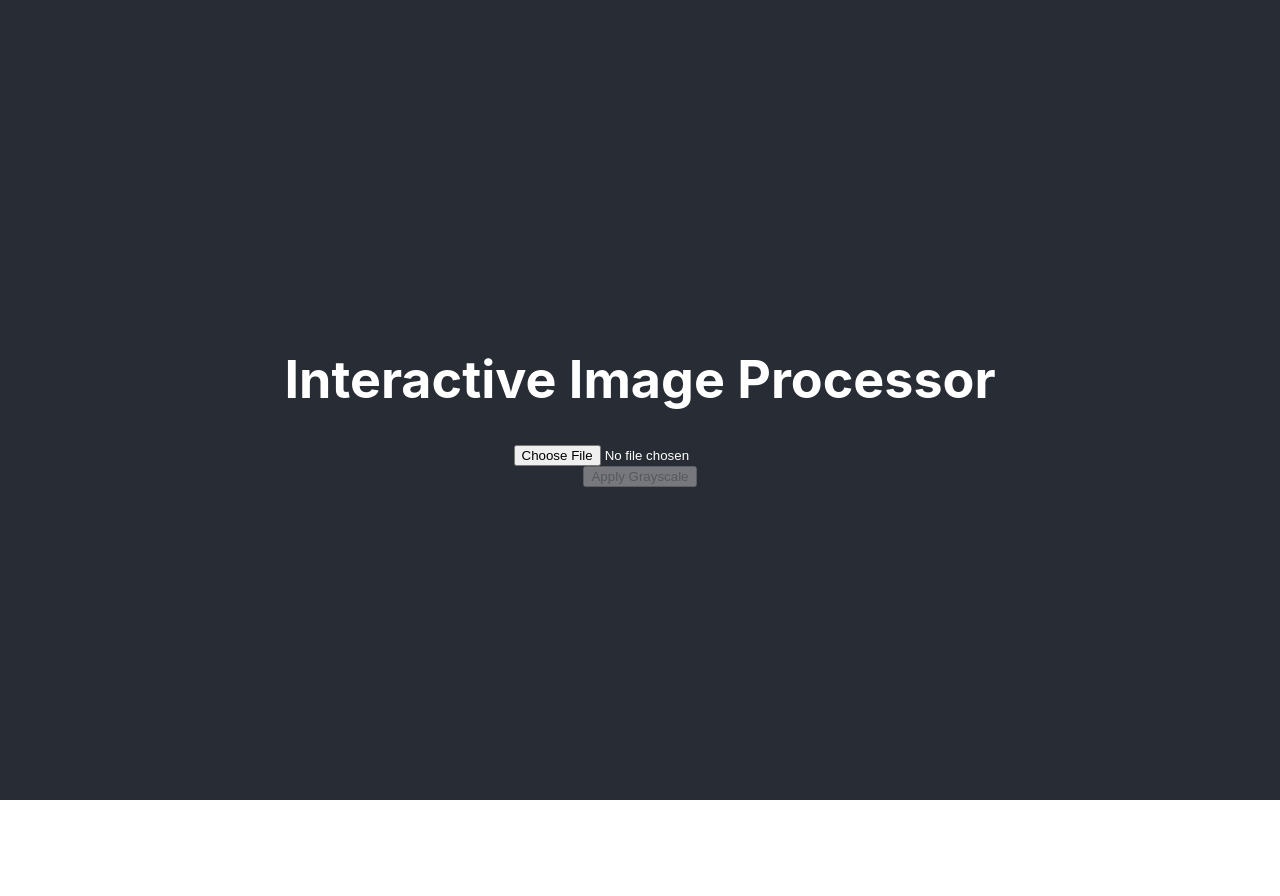
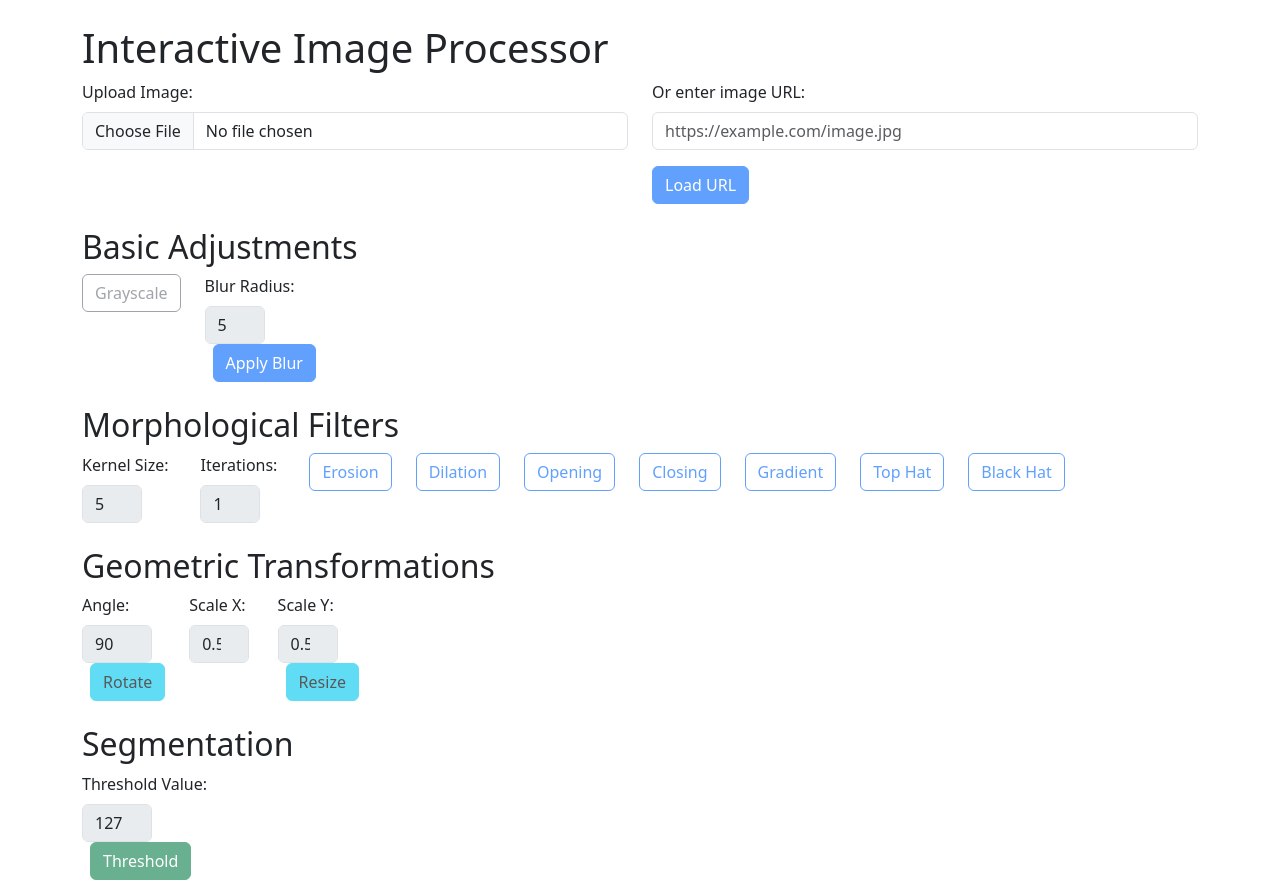
Before and after one commit to Tydotbaba/interactive-web-image-editor, a React (Create React App) app in the folder frontend/: page / in a window 1280 px wide. Before the commit the page ends 800 px from the top, so only its background shows below. Built offline with nearby package versions, Linux system fonts and the light colour scheme.

Commit message:
added sevarl image processing operations

```diff
--- a/frontend/package.json
+++ b/frontend/package.json
@@ -7,7 +7,9 @@
     "@testing-library/jest-dom": "^6.6.3",
     "@testing-library/react": "^16.1.0",
     "@testing-library/user-event": "^13.2.1",
+    "bootstrap": "^5.3.5",
     "react": "^19.1.0",
+    "react-bootstrap": "^2.10.9",
     "react-dom": "^19.1.0",
     "react-scripts": "5.0.1",
     "web-vitals": "^2.1.0"
--- a/frontend/src/App.js
+++ b/frontend/src/App.js
@@ -1,16 +1,27 @@
-// Frontend code for an interactive image processing application
-// This code allows users to upload an image, apply a grayscale filter, and view the processed image.
-// The application communicates with a backend server to process the image.
-// The backend server is expected to be running on localhost:8000 and should have an endpoint '/process_image'.
-// The backend server should accept a POST request with the image data and the desired operation (grayscale).
-// The backend server should return the processed image in base64 format.
-// The frontend code uses React for building the user interface.
 import React, { useState } from 'react';
-import './App.css';
+import { Container, Row, Col, Form, Button, Image } from 'react-bootstrap';
+// import Button from 'react-bootstrap/Button';
+// import Container from 'react-bootstrap/Container';
+// import Row from 'react-bootstrap/Row';
+// import Col from 'react-bootstrap/Col';
+// import Image from 'react-bootstrap/Image';
+// import Form from 'react-bootstrap/Form';
+
+// import './App.css';
 
 function App() {
     const [selectedImage, setSelectedImage] = useState(null);
     const [processedImage, setProcessedImage] = useState(null);
+    const [imageUrl, setImageUrl] = useState('');
+    const [blurRadius, setBlurRadius] = useState(5);
+    const [kernelSize, setKernelSize] = useState(5);
+    const [iterations, setIterations] = useState(1);
+    const [angle, setAngle] = useState(90);
+    const [thresholdValue, setThresholdValue] = useState(127);
+    const [scaleX, setScaleX] = useState(0.5);
+    const [scaleY, setScaleY] = useState(0.5);
+
+    // ... (handleImageUpload, handleImageUrlChange, handleLoadImageFromUrl functions)
 
     const handleImageUpload = (event) => {
       const file = event.target.files[0];
@@ -18,65 +29,220 @@ function App() {
         const reader = new FileReader();
         reader.onloadend = () => {
           setSelectedImage(reader.result);
-        setProcessedImage(null);
+          setProcessedImage(null); // Clear previous processed image
         };
         reader.readAsDataURL(file);
       }
     };
 
-  const handleGrayscale = async () => {
+    const handleImageUrlChange = (event) => {
+        setImageUrl(event.target.value);
+        handleLoadImageFromUrl();
+    }
+
+    const handleLoadImageFromUrl = () => {
+        if (imageUrl) {
+            setSelectedImage(imageUrl);
+            setProcessedImage(null); // Clear previous processed image
+        } else {
+            alert('Please enter a valid image URL.');
+        }
+    }
+
+
+    const applyOperation = async (operation, params = {}) => {
         if (selectedImage) {
             try {
-        const response = await fetch('http://localhost:8000/process_image', { // Backend URL
+                const formData = new URLSearchParams({
+                    image_base64: selectedImage,
+                    operation: operation,
+                    blur_radius: params.blurRadius !== undefined ? params.blurRadius : blurRadius,
+                    kernel_size: params.kernelSize !== undefined ? params.kernelSize : kernelSize,
+                    iterations: params.iterations !== undefined ? params.iterations : iterations,
+                    angle: params.angle !== undefined ? params.angle : angle,
+                    threshold_value: params.thresholdValue !== undefined ? params.thresholdValue : thresholdValue,
+                    scale_x: params.scaleX !== undefined ? params.scaleX : scaleX,
+                    scale_y: params.scaleY !== undefined ? params.scaleY : scaleY,
+                });
+
+                const response = await fetch('http://localhost:8000/process_image', {
                     method: 'POST',
                     headers: {
                         'Content-Type': 'application/x-www-form-urlencoded',
                     },
-          body: new URLSearchParams({
-            image_base64: selectedImage,
-            operation: 'grayscale',
-          }),
+                    body: formData,
                 });
 
                 if (response.ok) {
                     const data = await response.json();
                     setProcessedImage(data.processed_image);
                 } else {
-          console.error('Error processing image:', response.statusText);
-          // Consider displaying an error message to the user
+                    console.error(`Error processing image (${operation}):`, response.statusText);
                 }
             } catch (error) {
-        console.error('Error sending request:', error);
-        // Consider displaying an error message to the user
+                console.error(`Error sending request (${operation}):`, error);
             }
         } else {
-      alert('Please upload an image first.');
+            alert('Please upload an image or enter a URL first.');
         }
     };
 
     return (
-    <div className="App App-header">
+      <Container className="mt-4">
       <h1>Interactive Image Processor</h1>
-      <input type="file" onChange={handleImageUpload} />
+
+      <Row className="mb-3">
+        <Col md={6}>
+          <Form.Group controlId="formFile" className="mb-3">
+            <Form.Label>Upload Image:</Form.Label>
+            <Form.Control type="file" onChange={handleImageUpload} />
+          </Form.Group>
+        </Col>
+        <Col md={6}>
+          <Form.Group controlId="formImageUrl" className="mb-3">
+            <Form.Label>Or enter image URL:</Form.Label>
+            <Form.Control
+              type="text"
+              placeholder="https://example.com/image.jpg"
+              value={imageUrl}
+              onChange={handleImageUrlChange}
+            />
+          </Form.Group>
+          <Button variant="primary" onClick={handleLoadImageFromUrl} disabled={!imageUrl}>
+            Load URL
+          </Button>
+        </Col>
+      </Row>
 
       {selectedImage && (
-        <div>
+        <Row className="mb-3">
+          <Col md={6}>
             <h2>Original Image:</h2>
-          <img src={selectedImage} alt="Original" style={{ maxWidth: '300px' }} />
-        </div>
+            <Image src={selectedImage} alt="Original" fluid style={{ maxWidth: '300px' }} />
+          </Col>
+          {processedImage && (
+            <Col md={6}>
+              <h2>Processed Image:</h2>
+              <Image src={processedImage} alt="Processed" fluid style={{ maxWidth: '300px' }} />
+            </Col>
+          )}
+        </Row>
       )}
 
-      <button onClick={handleGrayscale} disabled={!selectedImage}>
-        Apply Grayscale
-      </button>
+      <h2 className="mt-4">Basic Adjustments</h2>
+      <Row className="mb-3">
+        <Col md="auto">
+          <Button variant="outline-secondary" onClick={() => applyOperation('grayscale')} disabled={!selectedImage}>Grayscale</Button>
+        </Col>
+        <Col md="auto">
+          <Form.Label className="me-2">Blur Radius:</Form.Label>
+          <Form.Control
+            type="number"
+            value={blurRadius}
+            onChange={(e) => setBlurRadius(parseInt(e.target.value))}
+            style={{ width: '60px' }}
+            disabled={!selectedImage}
+          />
+          <Button variant="primary" onClick={() => applyOperation('blur', { blurRadius })} disabled={!selectedImage} className="ms-2">Apply Blur</Button>
+        </Col>
+      </Row>
 
-      {processedImage && (
-        <div>
-          <h2>Processed Image (Grayscale):</h2>
-          <img src={processedImage} alt="Processed" style={{ maxWidth: '300px' }} />
-        </div>
-      )}
-    </div>
+      <h2 className="mt-4">Morphological Filters</h2>
+      <Row className="mb-3">
+        <Col md="auto">
+          <Form.Label className="me-2">Kernel Size:</Form.Label>
+          <Form.Control
+            type="number"
+            value={kernelSize}
+            onChange={(e) => setKernelSize(parseInt(e.target.value))}
+            style={{ width: '60px' }}
+            disabled={!selectedImage}
+          />
+        </Col>
+        <Col md="auto">
+          <Form.Label className="me-2">Iterations:</Form.Label>
+          <Form.Control
+            type="number"
+            value={iterations}
+            onChange={(e) => setIterations(parseInt(e.target.value))}
+            style={{ width: '60px' }}
+            disabled={!selectedImage}
+          />
+        </Col>
+        <Col md="auto">
+          <Button variant="outline-primary" onClick={() => applyOperation('erosion', { kernelSize, iterations })} disabled={!selectedImage}>Erosion</Button>
+        </Col>
+        <Col md="auto">
+          <Button variant="outline-primary" onClick={() => applyOperation('dilation', { kernelSize, iterations })} disabled={!selectedImage}>Dilation</Button>
+        </Col>
+        <Col md="auto">
+          <Button variant="outline-primary" onClick={() => applyOperation('opening', { kernelSize, iterations })} disabled={!selectedImage}>Opening</Button>
+        </Col>
+        <Col md="auto">
+          <Button variant="outline-primary" onClick={() => applyOperation('closing', { kernelSize, iterations })} disabled={!selectedImage}>Closing</Button>
+        </Col>
+        <Col md="auto">
+          <Button variant="outline-primary" onClick={() => applyOperation('gradient', { kernelSize, iterations })} disabled={!selectedImage}>Gradient</Button>
+        </Col>
+        <Col md="auto">
+          <Button variant="outline-primary" onClick={() => applyOperation('tophat', { kernelSize, iterations })} disabled={!selectedImage}>Top Hat</Button>
+        </Col>
+        <Col md="auto">
+          <Button variant="outline-primary" onClick={() => applyOperation('blackhat', { kernelSize, iterations })} disabled={!selectedImage}>Black Hat</Button>
+        </Col>
+      </Row>
+
+      <h2 className="mt-4">Geometric Transformations</h2>
+      <Row className="mb-3">
+        <Col md="auto">
+          <Form.Label className="me-2">Angle:</Form.Label>
+          <Form.Control
+            type="number"
+            value={angle}
+            onChange={(e) => setAngle(parseInt(e.target.value))}
+            style={{ width: '70px' }}
+            disabled={!selectedImage}
+          />
+          <Button variant="info" onClick={() => applyOperation('rotate', { angle })} disabled={!selectedImage} className="ms-2">Rotate</Button>
+        </Col>
+        <Col md="auto">
+          <Form.Label className="me-2">Scale X:</Form.Label>
+          <Form.Control
+            type="number"
+            value={scaleX}
+            onChange={(e) => setScaleX(parseFloat(e.target.value))}
+            style={{ width: '60px' }}
+            disabled={!selectedImage}
+          />
+        </Col>
+        <Col md="auto">
+          <Form.Label className="me-2">Scale Y:</Form.Label>
+          <Form.Control
+            type="number"
+            value={scaleY}
+            onChange={(e) => setScaleY(parseFloat(e.target.value))}
+            style={{ width: '60px' }}
+            disabled={!selectedImage}
+          />
+          <Button variant="info" onClick={() => applyOperation('resize', { scaleX, scaleY })} disabled={!selectedImage} className="ms-2">Resize</Button>
+        </Col>
+      </Row>
+
+      <h2 className="mt-4">Segmentation</h2>
+      <Row className="mb-3">
+        <Col md="auto">
+          <Form.Label className="me-2">Threshold Value:</Form.Label>
+          <Form.Control
+            type="number"
+            value={thresholdValue}
+            onChange={(e) => setThresholdValue(parseInt(e.target.value))}
+            style={{ width: '70px' }}
+            disabled={!selectedImage}
+          />
+          <Button variant="success" onClick={() => applyOperation('threshold', { thresholdValue })} disabled={!selectedImage} className="ms-2">Threshold</Button>
+        </Col>
+      </Row>
+    </Container>
     );
 }
 
--- a/frontend/src/index.js
+++ b/frontend/src/index.js
@@ -1,6 +1,8 @@
+import 'bootstrap/dist/css/bootstrap.min.css';
 import React from 'react';
 import ReactDOM from 'react-dom/client';
-import './index.css';
+
+// import './index.css';
 import App from './App';
 import reportWebVitals from './reportWebVitals';
 
```
Also changed, not shown: 2 other files (tests, documents, lock files or other folders). Lines whose indentation alone changed are shown as unchanged.
